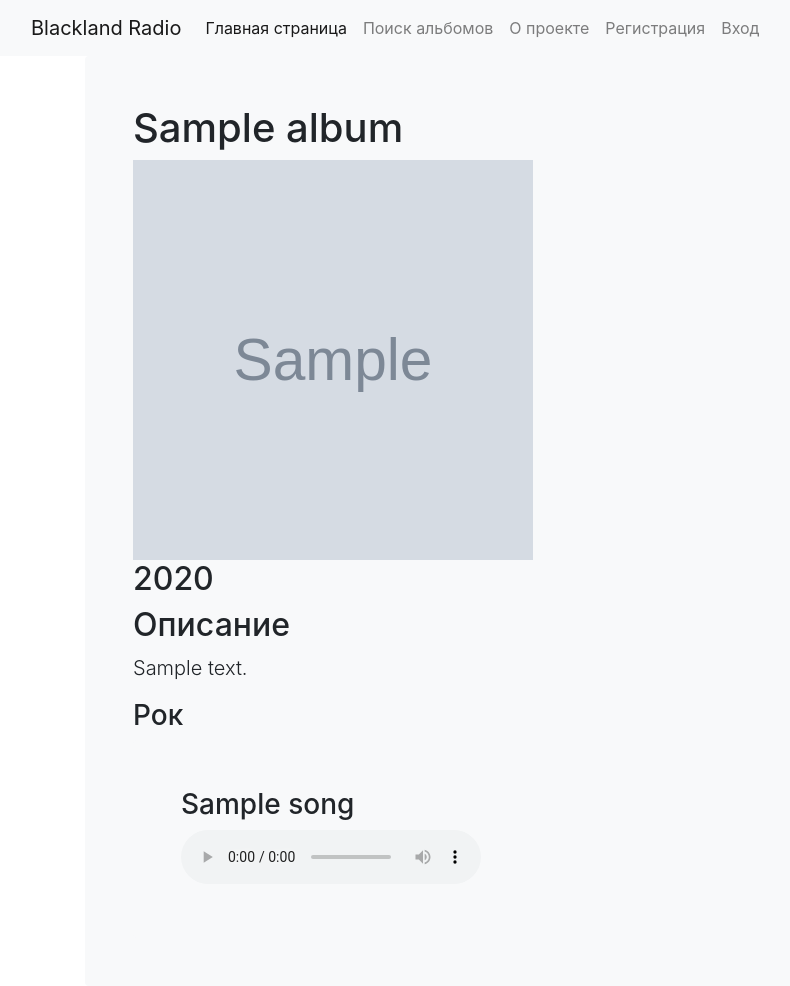
After one commit to gepron1x/blacklandradio2, a Flask app: page /albums/1 in a window 1280 px wide. The commit adds this page. Shown: the whole page, without its empty margins (0-790 px from the left). Run offline with Flask 2, Linux system fonts and the light colour scheme; data comes from the database, SQL or seed files in the repository; tables that the repository leaves empty hold one stand-in row (values such as "Sample post"); grey boxes marked "Sample" are stand-in pictures; some libraries are stand-ins or nearby versions.

Commit message:
album page

```diff
--- a/data/db_session.py
+++ b/data/db_session.py
@@ -26,7 +26,6 @@ def global_init(db_file):
     from . import __all_models
     from . import user
     from . import album
-    from . import genre
     from . import song
 
     SqlAlchemyBase.metadata.create_all(engine)
--- a/main.py
+++ b/main.py
@@ -12,6 +12,7 @@ from data.user import BlacklandUser
 from form.album_creation import AlbumCreationForm
 from form.auth import RegisterForm, LoginForm
 from pages.album_creation_page import AlbumCreationPage
+from pages.album_page import AlbumPage
 
 app = Flask(__name__)
 app.config['SECRET_KEY'] = 'yandexlyceum_secret_key'
@@ -23,6 +24,12 @@ login_manager.init_app(app)
 
 def main():
     db_session.global_init("db/blacklandradio.db")
+    db_sess = db_session.create_session()
+    genres = ["Рок", "Хип-Хоп", "Шансон"]
+    for genre in genres:
+        if not db_sess.query(Genre).filter(Genre.name == genre).first():
+            db_sess.add(Genre(name=genre))
+    db_sess.commit()
     app.run()
 
 
@@ -33,10 +40,6 @@ def load_user(user_id):
 
 
 @app.route("/")
-def main():
-    return redirect("/index")
-
-
 @app.route("/index")
 def index():
     return render_template("main_page.html", title="Blackland Radio")
@@ -84,6 +87,13 @@ def login():
     return render_template('login.html', title='Авторизация', form=form)
 
 
+@app.route("/albums/<int:album_id>")
+def get_album(album_id):
+    db_sess = db_session.create_session()
+    album = db_sess.query(Album).filter(Album.id == album_id).first()
+    return AlbumPage(app, db_sess, album).response()
+
+
 @app.route('/albums/create', methods=['GET', 'POST'])
 def album_creation():
     form = AlbumCreationForm()
--- /dev/null
+++ b/pages/album_page.py
@@ -0,0 +1,16 @@
+from flask import Flask, render_template
+from sqlalchemy.orm import Session
+
+from data.album import Album
+from pages.page import Page
+
+
+class AlbumPage(Page):
+
+    def __init__(self, app: Flask, db_session: Session, album: Album):
+        self.app = app
+        self.db_session = db_session
+        self.album = album
+
+    def response(self):
+        return render_template("album_page.html", title="Альбом", album=self.album)
--- /dev/null
+++ b/templates/album_page.html
@@ -0,0 +1,31 @@
+{% extends "base.html" %}
+{% block content %}
+
+
+<div class="bg-light p-5 rounded">
+    <h1> {{ album.name }} </h1>
+    <img src="{{ album.cover_url }}" width="400" height="400">
+    <h2> {{ album.year }} </h2>
+
+    <h2>Описание</h2>
+    <p class="lead">
+        {{ album.description }}
+    </p>
+
+    <h3>{{ album.genre.name }}</h3>
+
+
+
+    {% for song in album.songs %}
+        <div class="bg-light p-5 rounded">
+            <h3>{{ song.name }}</h3>
+            <audio controls>
+                <source src="{{ song.url }}" type="audio/mpeg">
+                <p>Ваш браузер не поддерживает HTML5 аудио.</p>
+            </audio>
+        </div>
+    {% endfor %}
+
+</div>
+
+{% endblock %}
--- a/templates/base.html
+++ b/templates/base.html
@@ -10,27 +10,31 @@
     <title>BRK 2.7.5 > {{title}}</title>
 </head>
 <body>
-<header>
-    <nav class="navbar navbar-light bg-light">
+<nav class="navbar navbar-expand-lg navbar-light bg-light">
+  <div class="container-fluid">
     <a class="navbar-brand" href="#">Blackland Radio</a>
-        <p align="left">
-        <a class="btn btn-secondary btn-lg" href="/index">Главная страница</a>
-        <a class="btn btn-secondary btn-lg" href="/search_albums">Поиск альбомов</a>
-        </p>
-        <p>
+    <button class="navbar-toggler" type="button" data-bs-toggle="collapse" data-bs-target="#navbarNavAltMarkup" aria-controls="navbarNavAltMarkup" aria-expanded="false" aria-label="Toggle navigation">
+      <span class="navbar-toggler-icon"></span>
+    </button>
+    <div class="collapse navbar-collapse" id="navbarNavAltMarkup">
+      <div class="navbar-nav">
+          <a class="nav-link active" aria-current="page" href="/index">Главная страница</a>
+          <a class="nav-link" href="/albums/search">Поиск альбомов</a>
           {% if current_user.is_authenticated %}
-            <a class="btn btn-secondary btn-lg" href="/my_profile">Мой профиль</a>
+            <a class="nav-link" href="/albums/create">Создать альбом</a>
+            <a class="nav-link" href="/my_profile">Мой профиль</a>
           {% endif %}
-        <a class="btn btn-secondary btn-lg" href="/about">О проекте</a>
+          <a class="nav-link" href="/about">О проекте</a>
           {% if current_user.is_authenticated %}
-            <a class="btn btn-danger btn-lg" href="/logout">Выйти</a>
+            <a class="nav-link" href="/logout">Выйти</a>
         {% else %}
-            <a class="btn btn-secondary btn-lg" href="/register">Регистрация</a>
-            <a class="btn btn-secondary btn-lg" href="/login">Вход</a>
+            <a class="nav-link" href="/register">Регистрация</a>
+            <a class="nav-link" href="/login">Вход</a>
         {% endif %}
-        </p>
+      </div>
+    </div>
+  </div>
 </nav>
-</header>
 <!-- Begin page content -->
 <main role="main" class="container">
     {% block content %}{% endblock %}
```
Also changed, not shown: data/album.py (+43 -1 lines), data/song.py (+13 -0 lines), data/user.py (+24 -0 lines), pages/album_creation_page.py (+6 -7 lines), 2 other files. Lines whose indentation alone changed are shown as unchanged.
